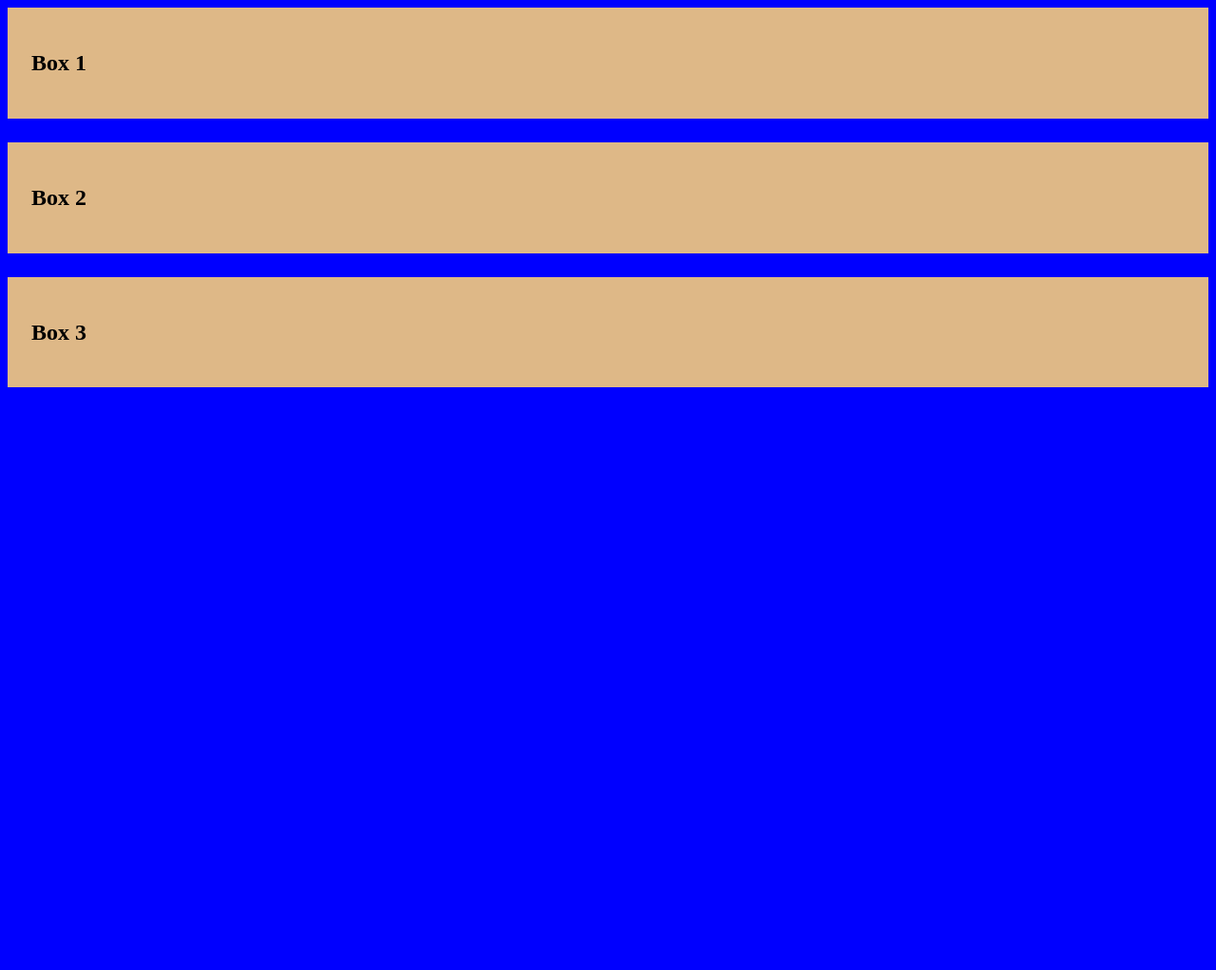
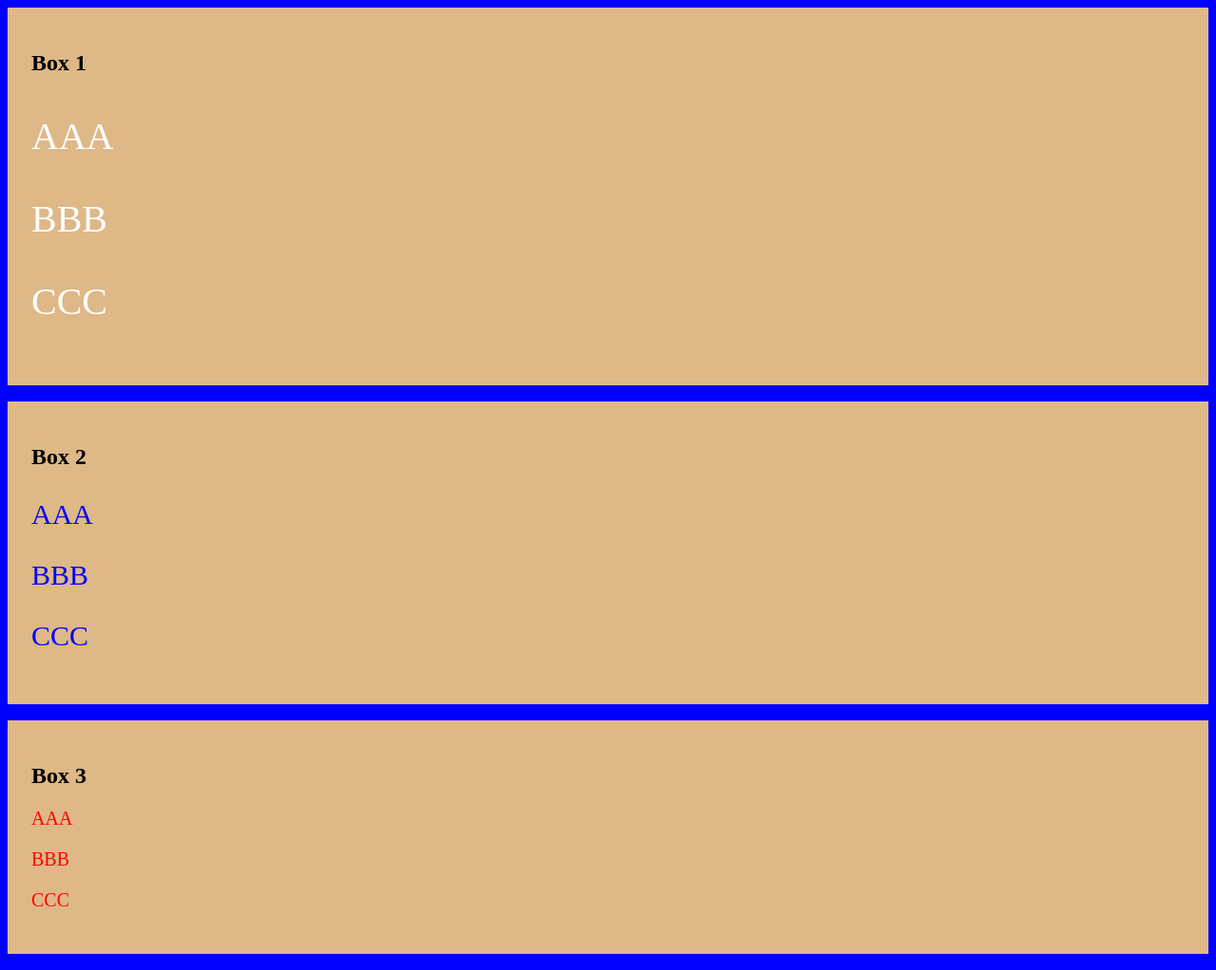
Before and after one commit to maxim218/SCSS_testing_front, a website built with webpack: page static/index.html in a window 1280 px wide. Shown: the whole page at 95% size. Before the commit the page ends 800 px from the top, so only its background shows below. Built offline with nearby package versions, Linux system fonts and the light colour scheme.

Commit message:
Add one style to other

```diff
--- a/static/index.html
+++ b/static/index.html
@@ -8,14 +8,23 @@
 
 <div id = "box_1">
     <h2>Box 1</h2>
+    <p>AAA</p>
+    <p>BBB</p>
+    <p>CCC</p>
 </div>
 
 <div id = "box_2">
     <h2>Box 2</h2>
+    <p>AAA</p>
+    <p>BBB</p>
+    <p>CCC</p>
 </div>
 
 <div id = "box_3">
     <h2>Box 3</h2>
+    <p>AAA</p>
+    <p>BBB</p>
+    <p>CCC</p>
 </div>
 
 <script src = "./OUTPUT_SCRIPT.js"></script>
--- a/static/mainStyle.scss
+++ b/static/mainStyle.scss
@@ -1,5 +1,6 @@
 $my-body-background-color: #0000FF;
 $my-padding-pixels-value: 25px;
+$my-margin-pixels-value: 17px;
 
 body {
   background: $my-body-background-color;
@@ -8,17 +9,29 @@ body {
 #box_1 {
   padding: $my-padding-pixels-value;
   background: burlywood;
-  margin-bottom: 25px;
+  margin-bottom: $my-margin-pixels-value;
+  p {
+    color: white;
+    font-size: 40px;
+  }
 }
 
 #box_2 {
   padding: $my-padding-pixels-value;
   background: burlywood;
-  margin-bottom: 25px;
+  margin-bottom: $my-margin-pixels-value;
+  p {
+    color: blue;
+    font-size: 30px;
+  }
 }
 
 #box_3 {
   padding: $my-padding-pixels-value;
   background: burlywood;
-  margin-bottom: 25px;
+  margin-bottom: $my-margin-pixels-value;
+  p {
+    color: red;
+    font-size: 20px;
+  }
 }
```
